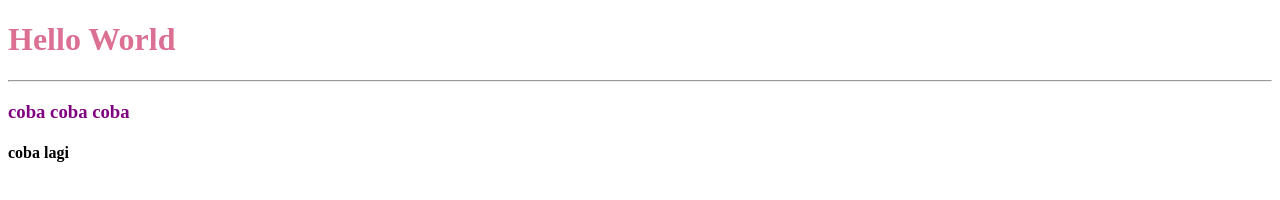
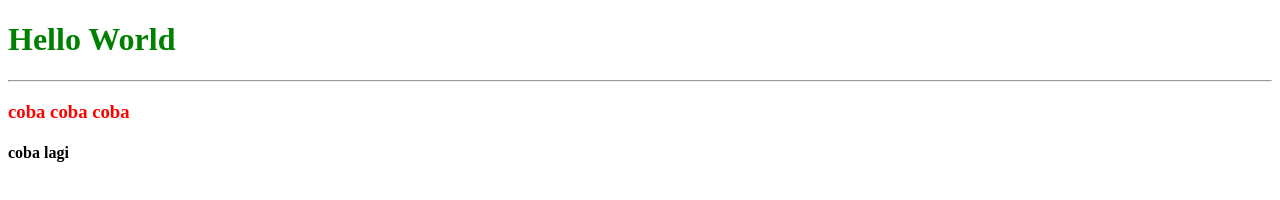
Before and after one commit to latifahkiran/helloworld, a plain HTML site: page index.html in a window 1280 px wide. Drawn offline with Linux system fonts and the light colour scheme.

Commit message:
update warna lagi

```diff
--- a/index.html
+++ b/index.html
@@ -3,8 +3,8 @@
 <head>
     <title>Hello World</title>
     <style>
-        h1 {color: palevioletred}
-        h3 {color: purple}
+        h1 {color: green}
+        h3 {color: red}
     </style>
 </head>
 <body>
```
